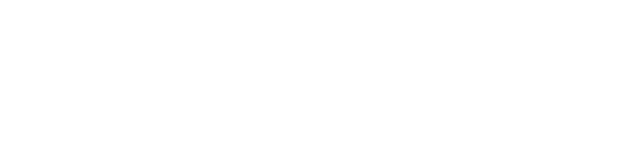
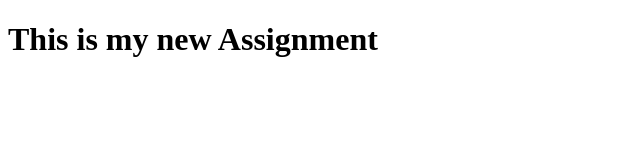
Before and after one commit to MAHI2710-web/Assignment, a plain HTML site: page index.html in a window 1280 px wide. Shown: the whole page, without its empty margins (0-640 px from the left). Drawn offline with Linux system fonts and the light colour scheme.

Commit message:
first changes

```diff
--- a/index.html
+++ b/index.html
@@ -3,9 +3,9 @@
 <head>
     <meta charset="UTF-8">
     <meta name="viewport" content="width=device-width, initial-scale=1.0">
-    <title>Document</title>
+    <title>Assignment</title>
 </head>
 <body>
-
+    <h1> This is my new Assignment</h1>
 </body>
 </html>
```
